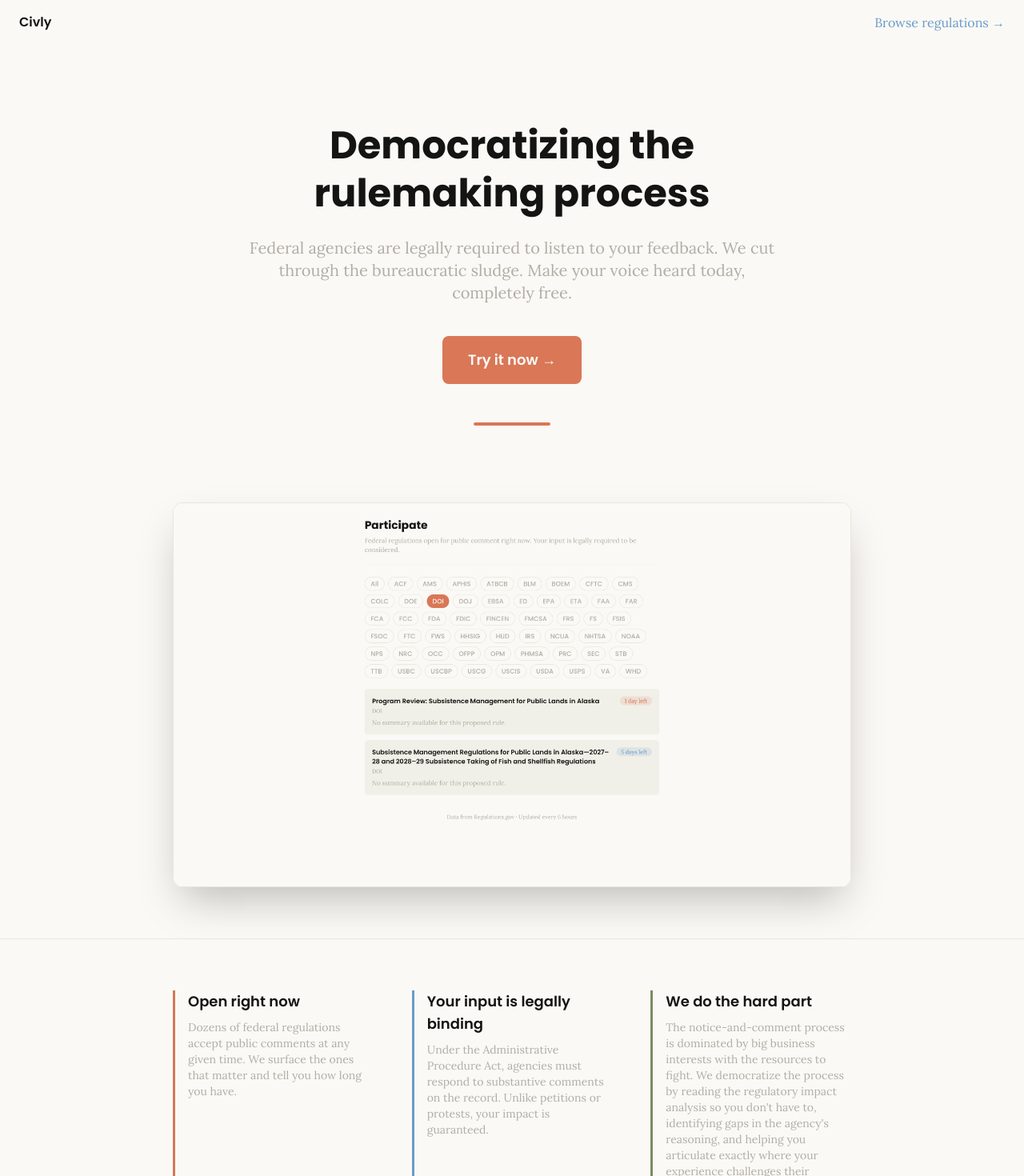
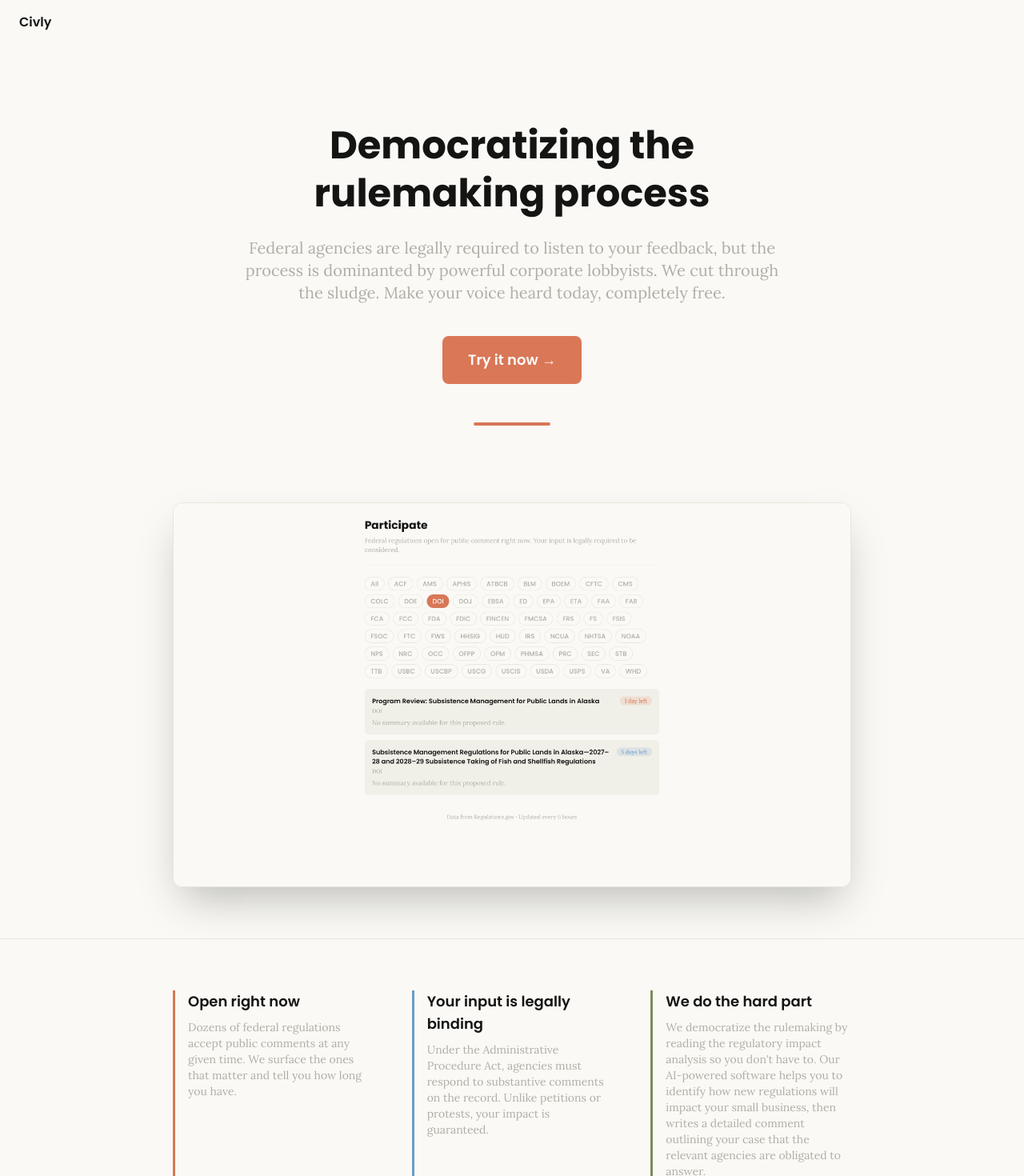
Before and after one commit to bert-cai/fluffy-succotash, a Next.js app in the folder frontend/: page / in a window 1280 px wide. Shown: the top 1470 px of the page at 80% size. Built offline with nearby package versions, Linux system fonts and the light colour scheme.

Commit message:
Update page.tsx
Edits to copy

```diff
--- a/frontend/src/app/page.tsx
+++ b/frontend/src/app/page.tsx
@@ -8,9 +8,6 @@ export default function LandingPage() {
         <a href="/" className="font-heading font-semibold text-dark">
           Civly
         </a>
-        <a href="/browse" className="font-body text-secondary">
-          Browse regulations →
-        </a>
       </nav>
 
       {/* Hero */}
@@ -19,9 +16,9 @@ export default function LandingPage() {
           Democratizing the rulemaking process
         </h1>
         <p className="mx-auto mt-6 max-w-2xl font-body text-xl text-mid">
-          Federal agencies are legally required to listen to your feedback. We
-          cut through the bureaucratic sludge. Make your voice heard today,
-          completely free.
+          Federal agencies are legally required to listen to your feedback,
+          but the process is dominanted by powerful corporate lobbyists. We
+          cut through the sludge. Make your voice heard today, completely free.
         </p>
         <a
           href="/browse"
@@ -74,12 +71,10 @@ export default function LandingPage() {
               We do the hard part
             </h2>
             <p className="mt-2 font-body text-sm text-mid">
-              The notice-and-comment process is dominated by big business
-              interests with the resources to fight. We democratize the process
-              by reading the regulatory impact analysis so you don&apos;t have
-              to, identifying gaps in the agency&apos;s reasoning, and helping
-              you articulate exactly where your experience challenges their
-              assumptions.
+              We democratize the rulemaking by reading the regulatory impact analysis
+              so you don't have to. Our AI-powered software helps you to identify how
+              new regulations will impact your small business, then writes a detailed
+              comment outlining your case that the relevant agencies are obligated to answer.
             </p>
           </div>
         </div>
```
